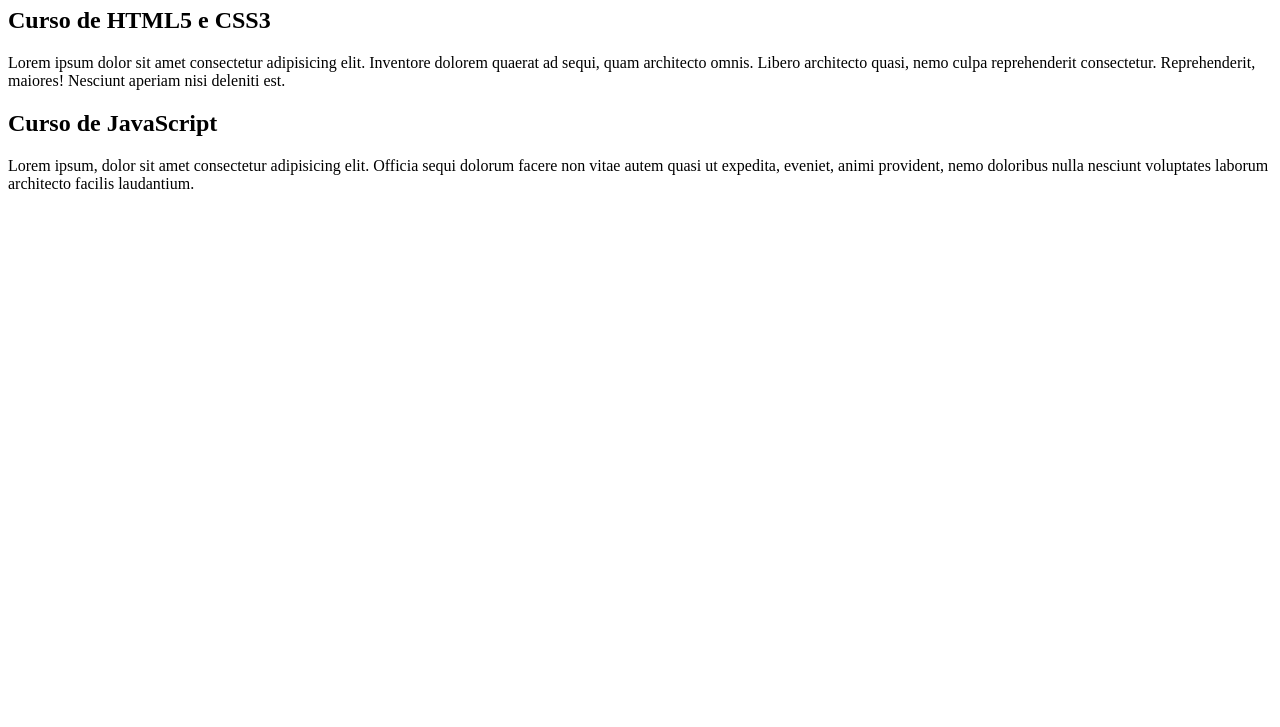
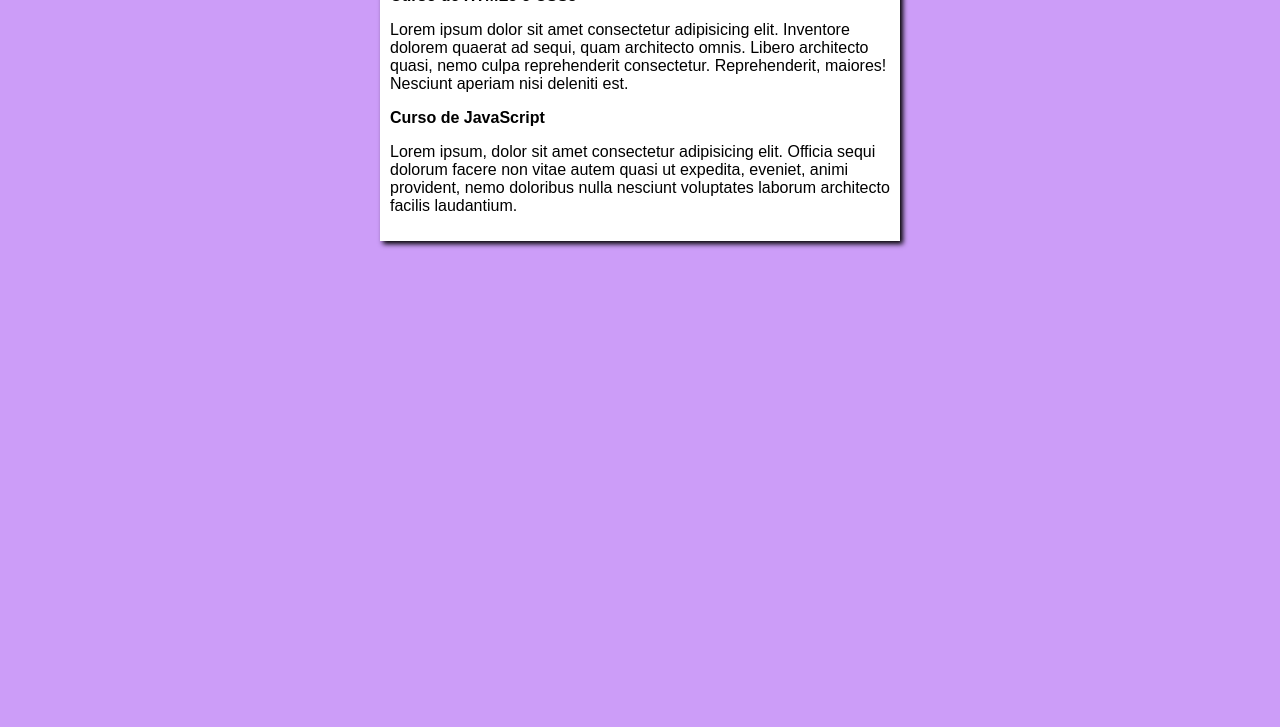
Before and after one commit to patriciabairos/projeto-site, a plain HTML site: page index.html in a window 1280 px wide. Shown: the part 73-800 px from the top of the page. Drawn offline with Linux system fonts and the light colour scheme.

Commit message:
alteração design

```diff
--- a/index.html
+++ b/index.html
@@ -4,7 +4,8 @@
     <meta charset="UTF-8">
     <meta http-equiv="X-UA-Compatible" content="IE=edge">
     <meta name="viewport" content="width=device-width, initial-scale=1.0">
-    <title>Curso</title>
+    <title>Título do site</title>
+    <link rel="stylesheet" href="estilos/style.css">
     <main>
         <header>
             <h1>Cursos Grátis</h1>
```
